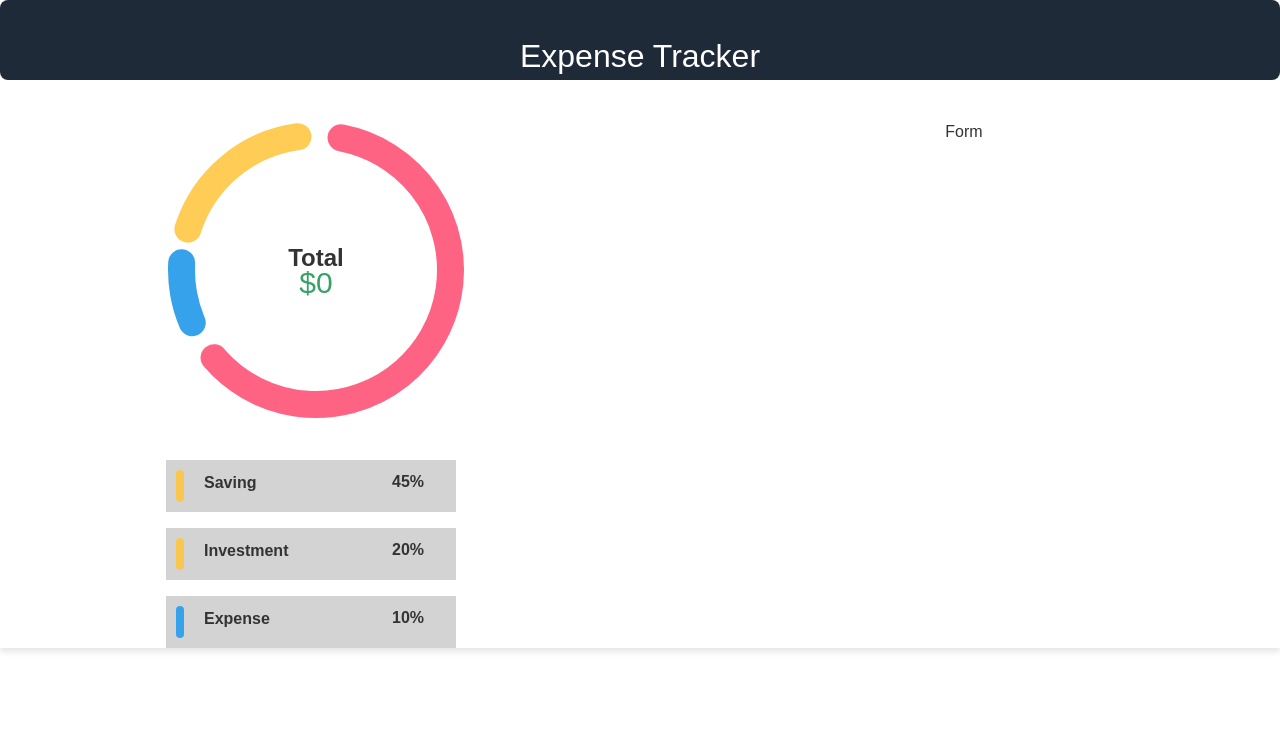
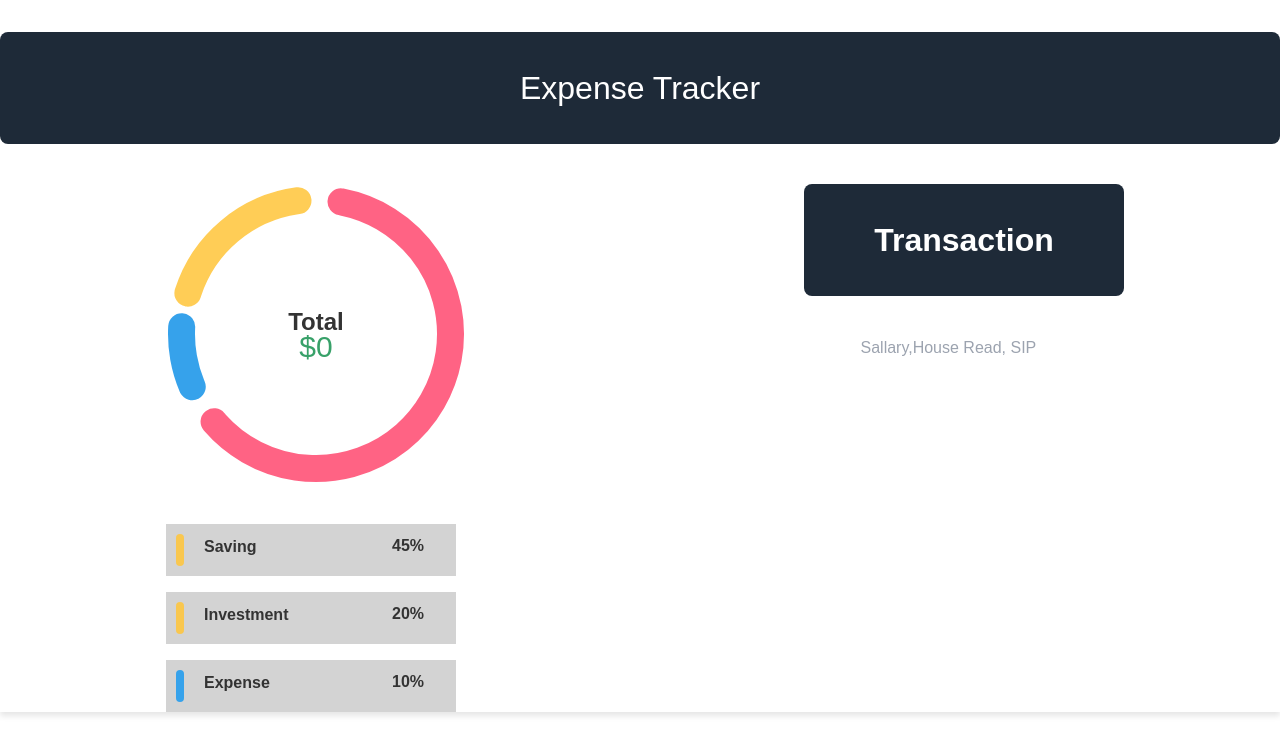
Before and after one commit to WAUdeshinduminaweerakoon/Expense-Tracker-Application, a React (Create React App) app in the folder client/: page / in a window 1280 px wide. Shown: the top 754 px of the page. Built offline with nearby package versions, Linux system fonts and the light colour scheme.

Commit message:
add the text type input in form.jsx file

```diff
--- a/client/src/App.css
+++ b/client/src/App.css
@@ -29,16 +29,18 @@
   background-color: var(--color-purple);
 }
 .container{
+
     margin-left: auto;
     margin-right: auto;
-    max-width: 100vw; /* You'll need to define this value in pixels or other units */
+    max-width: 100vw;
     text-align: center;
+    padding-top: 2rem;
     box-shadow: 0px 4px 6px rgba(0, 0, 0, 0.1); /* This is similar to drop-shadow-lg */
     color: #333; /* This is similar to text-gray-800 */
 }
 .container h1{
   font-size: 2rem; /* Equivalent to text-4xl */
-  padding-top: 2rem; /* Equivalent to py-8 */
+  padding: 2rem; /* Equivalent to py-8 */
   margin-bottom: 2.5rem; /* Equivalent to mb-10 */
   background-color: #1e2a38; /* Equivalent to bg-slate-800 */
   color: white; /* Equivalent to text-white */
--- a/client/src/components/Form.js
+++ /dev/null
@@ -1,9 +0,0 @@
-import React from 'react'
-
-const Form = () => {
-  return (
-    <div>Form</div>
-  )
-}
-
-export default Form
--- /dev/null
+++ b/client/src/components/Form.jsx
@@ -0,0 +1,24 @@
+import React from 'react';
+import './form.css';
+
+const Form = () => {
+  return (
+    <div className='form-main'>
+      <h1 className='form-heard'>Transaction</h1>
+      <form id="form">
+        <div className='grid gap-4'>
+          <div className='input-gruop'>
+             <input type="text" placeholder="Sallary,House Read, SIP" className='form-input'/>
+          </div>
+
+        </div>
+
+      </form>
+
+
+
+    </div>
+  )
+}
+
+export default Form
--- /dev/null
+++ b/client/src/components/form.css
@@ -0,0 +1,16 @@
+@tailwind base;
+@tailwind components;
+@tailwind utilities;
+@import url('https://fonts.googleapis.com/css2?family=Open+Sans:ital,wght@0,400;0,700;1,400&family=Poppins:wght@400;500;600;700;800&display=swap');
+
+.form-main{
+    max-width: 20rem;
+    margin-left: auto;
+    margin-right: auto;
+    width: 24rem;
+}
+.form-heard{
+    font-weight: bold;
+    padding-bottom: 2rem;
+    font-size: 1.25rem;
+}
```
